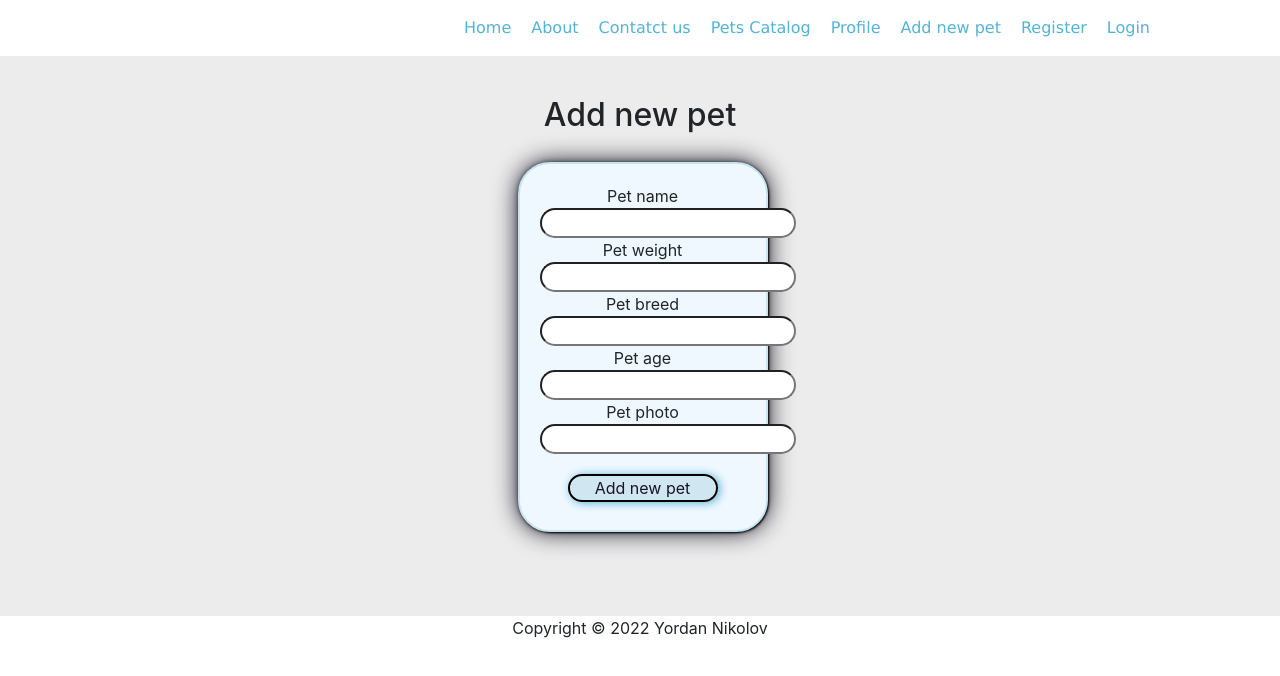
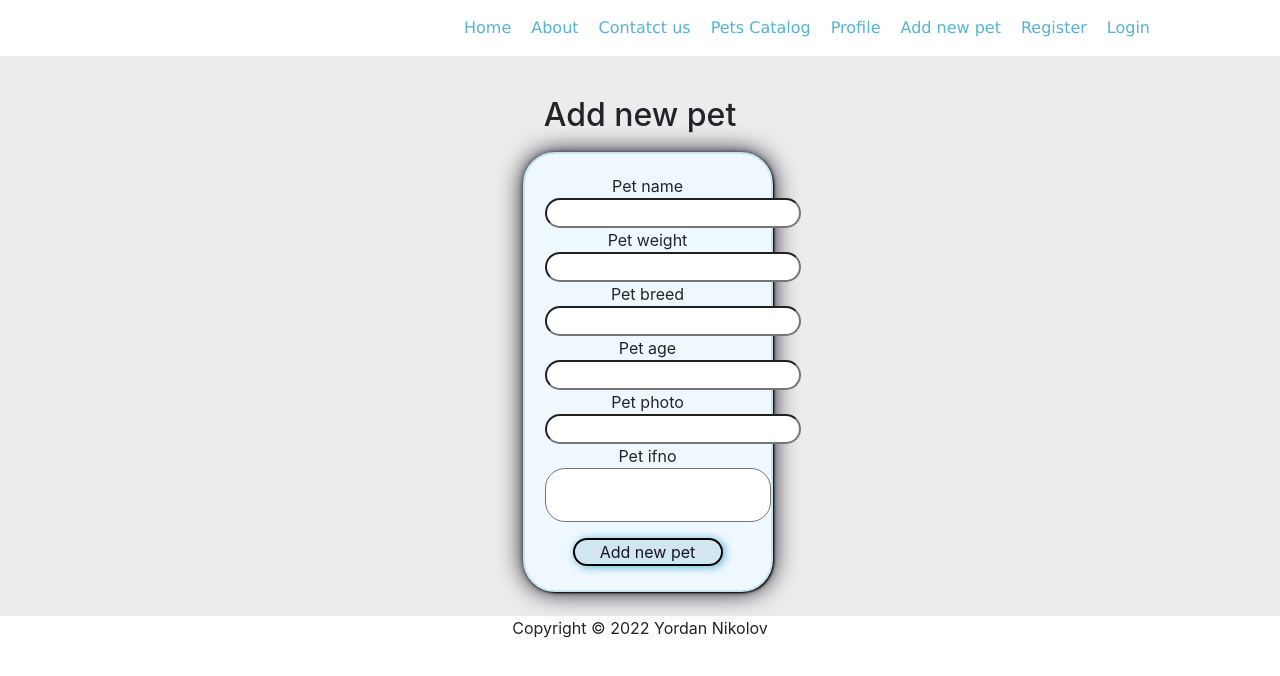
Before and after one commit to nlotoo/Pet-HUB-Application, a React (Create React App) app in the folder client/: page /create-new-pet in a window 1280 px wide. Shown: the top 676 px of the page. Built offline with nearby package versions, Linux system fonts and the light colour scheme.

Commit message:
update css

```diff
--- a/client/src/Components/CreatePetPage/CreatePetPage.js
+++ b/client/src/Components/CreatePetPage/CreatePetPage.js
@@ -34,9 +34,12 @@ const CreatePetPage = () => {
                         <input className='input-create-pet-class' id='petAge' name='petAge' ></input>
                     </div>
                     <div>
-
                         <label>Pet photo</label>
                         <input className='input-create-pet-class' id='petPhoto' name='petPhoto' ></input>
+                    </div>
+                    <div>
+                        <label>Pet ifno</label>
+                        <textarea className='input-create-pet-class' id='petPhoto' name='petPhoto' />
                     </div>
 
 
--- a/client/src/Components/CreatePetPage/createPetPage.css
+++ b/client/src/Components/CreatePetPage/createPetPage.css
@@ -15,6 +15,7 @@
 .input-create-pet-class {
     text-align: center;
     border-radius: 20px;
+    resize: none;
 }
 
 .input-create-pet-class:active {
@@ -29,7 +30,7 @@
     background: rgba(150, 197, 217, 0.36);
     padding: 0px;
     text-align: center;
-    margin-top: 20px;
+    margin-top: 10px;
     color: #171425;
     /* text-shadow: 2px 3px 5px black; */
     box-shadow: 2px 1px 10px #54B3D6;
@@ -40,13 +41,13 @@
 }
 
 .create-new-pet-form {
-    margin: 20px;
+    margin: 10px;
     padding: 20px;
 
     background-color: #C6E5F1;
     border-radius: 32px;
     width: 250px;
-    height: 370px;
+    height: 440px;
     text-align: center;
 
     border: solid 2px #C6E5F1;
```
